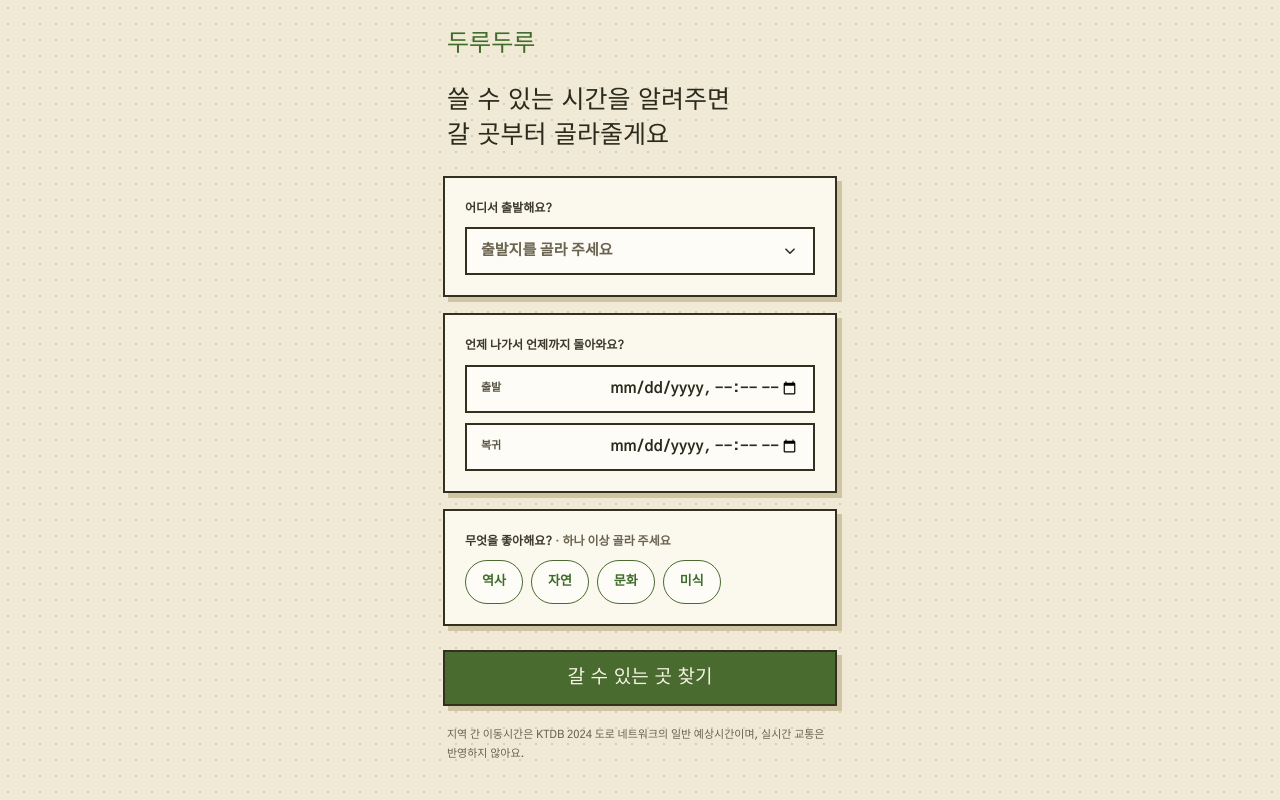
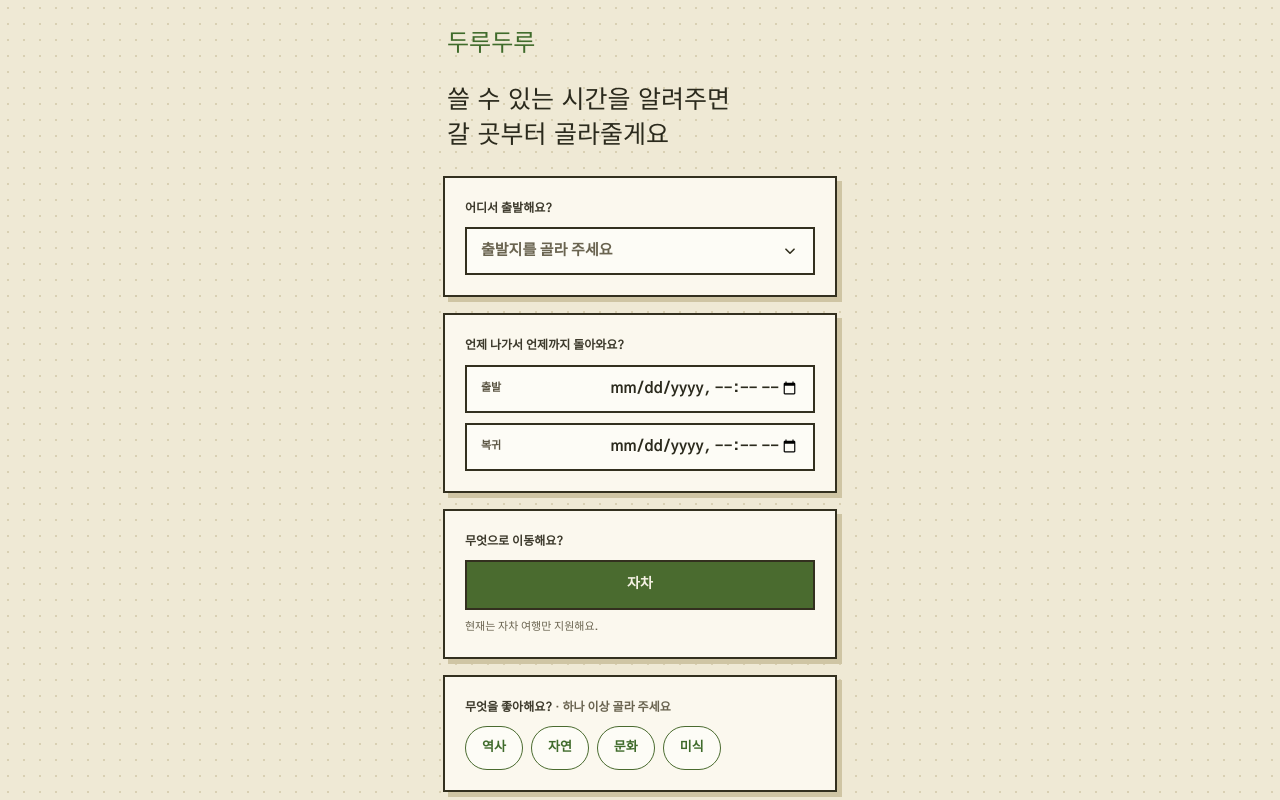
Before and after one commit to smmc05004/duruduru, a Next.js app: page / in a window 1280 px wide. Shown: the top 800 px of the page. Built offline with nearby package versions, Linux system fonts and the light colour scheme; a web font is replaced by a local one.

Commit message:
수정: 기존 화면 주입 계약을 유지한다

```diff
--- a/app/page.tsx
+++ b/app/page.tsx
@@ -5,6 +5,7 @@ import { Button } from "@/components/Button";
 import { Chip } from "@/components/Chip";
 import { FieldCard } from "@/components/FieldCard";
 import { InputField } from "@/components/InputField";
+import { SegmentedControl } from "@/components/SegmentedControl";
 import { Select } from "@/components/Select";
 import { formatHoursAndMinutes } from "@/lib/format-duration";
 import { originRegions } from "@/lib/region-config";
@@ -14,6 +15,13 @@ import type {
   SearchResponse,
 } from "@/lib/trip-planner-contract";
 import { interestTags } from "@/lib/support-conditions";
+import type { RecommendationOutcome } from "@/lib/recommendation";
+import type {
+  ReferenceItineraryInput,
+  ReferenceItineraryResult,
+  ReferenceItineraryUnavailable,
+} from "@/lib/reference-itinerary";
+import type { SupportSet } from "@/lib/support-conditions";
 
 type View = "form" | "loading" | "candidates" | "itinerary" | "error";
 
@@ -27,7 +35,29 @@ const initialRequest: SearchRequest = {
 
 const formatMinutes = (minutes: number) => formatHoursAndMinutes(minutes / 60);
 
-export default function TripConditionsPage() {
+/**
+ * 이전 화면의 주입 경계는 테스트·호환성 목적으로 유지한다. 실제 MVP 검색은 서버 Route
+ * Handler만 사용하며 정적 어댑터로 돌아가지 않는다.
+ */
+type TripConditionsPageProps = {
+  loadConditions?: () => SupportSet;
+  loadRecommendations?: (
+    conditions: import("@/lib/trip-conditions").ValidTripConditions,
+  ) => Promise<RecommendationOutcome>;
+  loadItinerary?: (
+    input: ReferenceItineraryInput,
+  ) => Promise<ReferenceItineraryResult | ReferenceItineraryUnavailable>;
+};
+
+export default function TripConditionsPage({
+  loadConditions,
+  loadRecommendations,
+  loadItinerary,
+}: TripConditionsPageProps) {
+  // 정적 PoC 주입값을 실행 경로에 다시 연결하지 않는다.
+  void loadConditions;
+  void loadRecommendations;
+  void loadItinerary;
   const [request, setRequest] = useState<SearchRequest>(initialRequest);
   const [view, setView] = useState<View>("form");
   const [message, setMessage] = useState("");
@@ -253,6 +283,7 @@ export default function TripConditionsPage() {
                 id="start-at"
                 type="datetime-local"
                 prefix="출발"
+                aria-label="출발 일시"
                 value={request.startAt}
                 onChange={(event) => update({ startAt: event.target.value })}
               />
@@ -260,10 +291,22 @@ export default function TripConditionsPage() {
                 id="return-by"
                 type="datetime-local"
                 prefix="복귀"
+                aria-label="복귀 가능 일시"
                 value={request.returnBy}
                 onChange={(event) => update({ returnBy: event.target.value })}
               />
             </div>
+          </FieldCard>
+          <FieldCard
+            label="무엇으로 이동해요?"
+            hint="현재는 자차 여행만 지원해요."
+          >
+            <SegmentedControl
+              label="이동수단"
+              options={[{ value: "car", label: "자차" }]}
+              value="car"
+              onChange={() => undefined}
+            />
           </FieldCard>
           <FieldCard
             label="무엇을 좋아해요?"
```
Also changed, not shown: lib/mvp-trip-planner.ts (+1 -9 lines).
